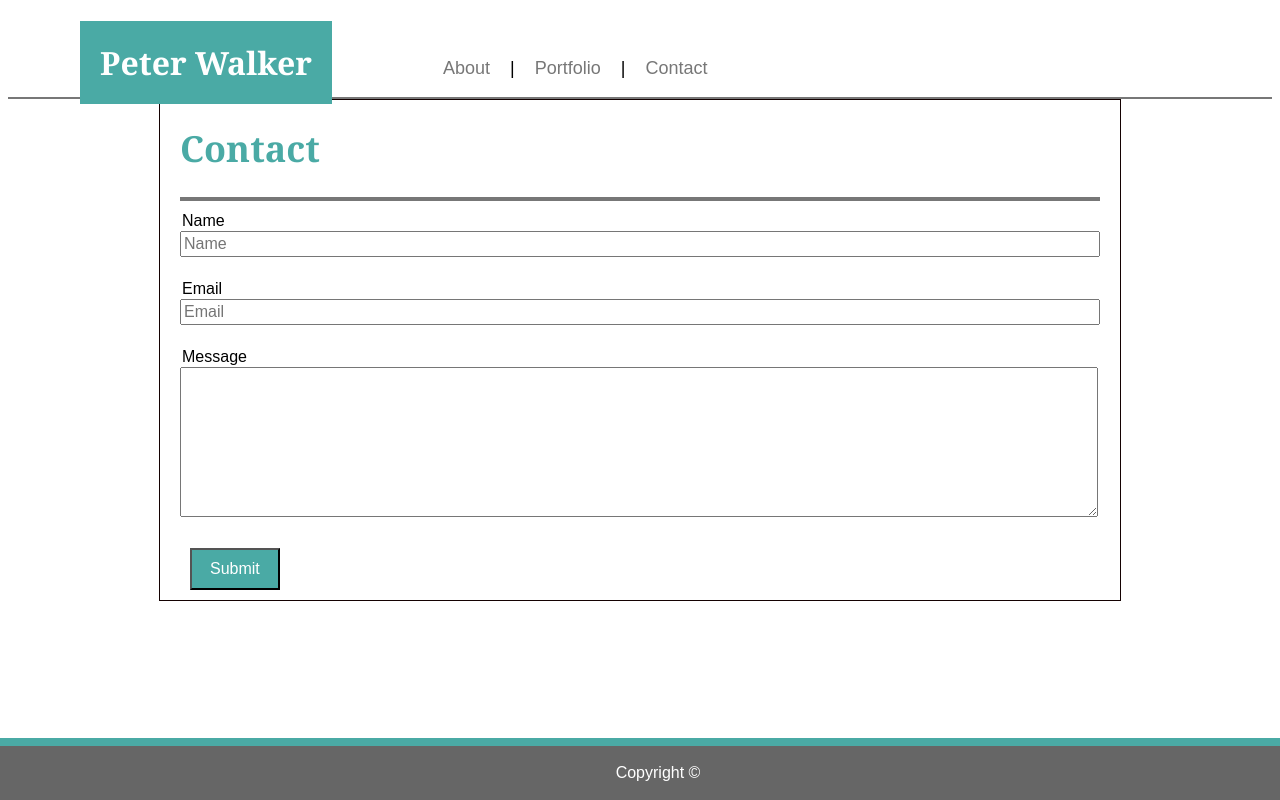
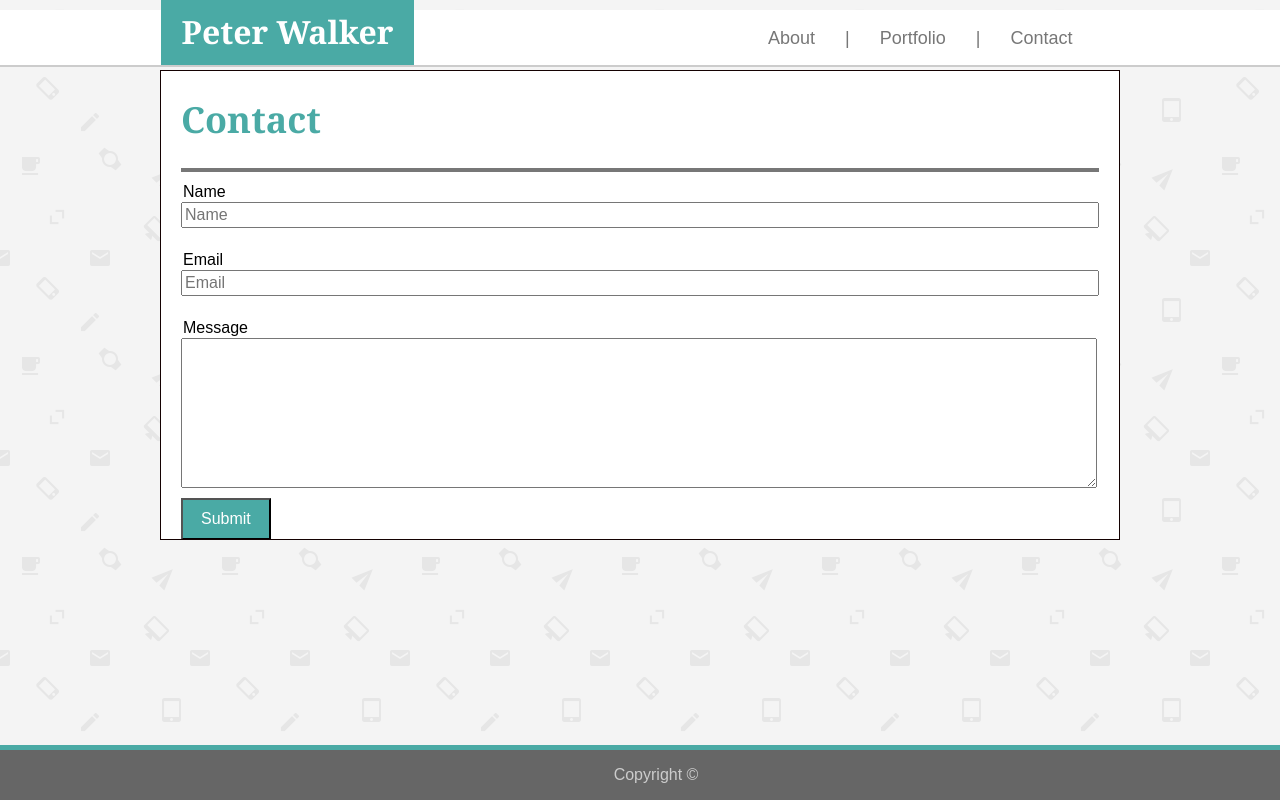
Before and after one commit to peteawalk/basic-portfolio, a plain HTML site: page contact.html in a window 1280 px wide. Drawn offline with Linux system fonts and the light colour scheme.

Commit message:
updates to style.css and all html

```diff
--- a/assets/css/style.css
+++ b/assets/css/style.css
@@ -6,40 +6,71 @@ h3 {
 
 body {
     font-family: 'Arial', 'Helvetica Neue', 'Helvetica', 'sans-serif';
+    background-image: url(../images/email-pattern.PNG);
+    background-repeat: repeat;
+    background-color: black;
 }
 
-#header {
+#headwrapper {
+    /* margin: 0 auto; */
+    width: 100%;
+    /* max-width: 960px; */
     background-color: #ffffff;
-    margin: 0 auto;
-    height: 89px;
-    width: 100%;
-    border-bottom: 2px solid #777777;
+    text-align: center;
+    border-bottom: 2px solid #cccccc;
+    border-bottom-width: 100%;
+    padding: 0 0 12px 0;
+    margin-top: 10px;
+    margin-bottom: 20px;
+    position: absolute;
+    top: 0;
+    left: 0;
 }
 
 #peterw {
+    color: white;
     background-color: #4aaaa5;
+    padding: 12px 20px;
+    display: inline;
+    /* text-align: center; */
+    margin-left: 24px;
+    margin-right: 160px;
+    /* margin: 0 auto; */
+    /* background-color: #4aaaa5;
     color: #ffffff;
     text-align: center;
     padding: 20px;
-    position: absolute;
+    /* position: absolute;
     top: 0;
     left: 80px;
-    display: inline;
-
+    display: inline; */
+    /* float: left; */
 }
 
-nav {
-    padding: 10px;
-    position: relative;
+#navigate {
+    text-align: center;
+    color: #777777;
+    font-size: 18px;
+    display: inline;
+    margin-left: 160px;
+    margin-right: 50px;
+    padding: 0px 5px 5px 15px;
+    /* padding: 10px;
+    /* position: relative;
     top: 0px;
     left: 370px;
-    display: inline-block;
+    display: inline-block; */
+    /* float: right;
     padding: 20px;
-    margin: 30px 30px;
-    font-size: 18px;
+    margin: 30px auto;
+    font-size: 18px; */
 }
 
-nav a {
+span {
+    word-spacing: 10px;
+}
+
+#navigate a {
     padding: 0 15px;
     color: #777777;
 }
@@ -63,34 +94,41 @@ hr {
     background-color: #777777;
 }
 
-#about_container {
-    /* background-image: url("assets/images/"); */
-}
+/* .wrapper-index {
+    height: 100%;
+    width: 100%;
+} */
 
 #aboutme,
 #mycontact {
-    margin-top: 10px;
+    box-sizing: border-box;
+    clear:both;
+    overflow: auto;
     width: 960px;
-    overflow: auto;
+    max-width:960px;
     /* background-color */
     /* margin: 10px 80px; */
     font-size: 18px;
+    background-color: #ffffff;
     border: 1px solid #140101;
-    height: 500px;
-    margin: auto;
+    height: 470px;
+    margin: 0 auto;
+    margin-top: 70px;
 }
 
-.my_portfolio {
-    margin-top: 10px;
+.myportfolio {
+    /* clear:both;
+    overflow: auto; */
+    box-sizing: border-box;
     width: 960px;
-    overflow: auto;
-    /* background-color */
-    margin: 10px 80px;
+    max-width:960px;
+    margin: 20px 80px;
     font-size: 18px;
     border: 1px solid #140101;
-    height: 700px;
-    margin: auto;
-    background: url(assets/images/papyrus-dark.png);
+    height: 550px;
+    margin: 0 auto;
+    background-color: #ffffff;
+    margin-top: 70px;
 }
 
 .portfolio {
@@ -114,6 +152,7 @@ hr {
 #contact_header {
     color: #4aaaa5;
     margin-left: 20px;
+    font-size: 2em;
  }
 
  aside {
@@ -155,7 +194,7 @@ form {
 
  .btn_submit {
     margin-top: 5px;
-    margin-left: 20px;
+    margin-left: 10px;
     background-color: #4aaaa5;
     padding: 10px 18px;
     color: white;
@@ -166,13 +205,14 @@ form {
 
 footer {
     clear: both;
+    overflow: auto;
     position: fixed;
     left: 0;
     bottom: 0;
     width: 100%;
     background-color: #666666;
-    border-top: 8px solid #4aaaa5;
-    color: white;
+    border-top: 5px solid #4aaaa5;
+    color:#cccccc;
     text-align: center;
-    padding: 18px;
+    padding: 16px;
   }
--- a/contact.html
+++ b/contact.html
@@ -2,20 +2,20 @@
 <html lang="en">
     <head>
         <meta charset="UTF-8">
-        <meta name="viewport" content="width=device-width, initial-scale=1.0">
-        <meta http-equiv="X-UA-Compatible" content="ie=edge">
         <title>Contact me!</title>
         <link rel="stylesheet" href="assets/css/style.css" type="text/css">
     </head>
     <body>
-        <div id="header">
+            <div id="headwrapper">
                 <h1 id="peterw">Peter Walker</h1>
-                <nav>
-                    <a id="index" href="index.html">About</a> |
-                    <a id="portfolio" href="portfolio.html">Portfolio</a> |
-                    <a id="contact" href="contact.html">Contact</a>
+                <nav id="navigate">
+                    <span>
+                        <a id="index" href="index.html">About</a> |
+                        <a id="portfolio" href="portfolio.html">Portfolio</a> |
+                        <a id="contact" href="contact.html">Contact</a>
+                    </span>
                 </nav>
-        </div>
+            </div>
 
         <div id="mycontact">
                 <h1 id="contact_header">Contact</h1>
@@ -28,7 +28,7 @@
             <span class="form-class">Email</span>
             <input class="form-class" type="email" name="email" id="email" placeholder="Email" required><br><br>
             <span class="form-class">Message</span>
-            <textarea class="form-class" id="message_area" name="Message" rows="8px" cols="40px" required></textarea><br><br>
+            <textarea class="form-class" id="message_area" name="Message" rows="8px" cols="40px" required></textarea><br>
              <button class="btn_submit">Submit</button>
         </section>
         </div>
```
Also changed, not shown: index.html (+7 -10 lines), portfolio.html (+5 -6 lines).
